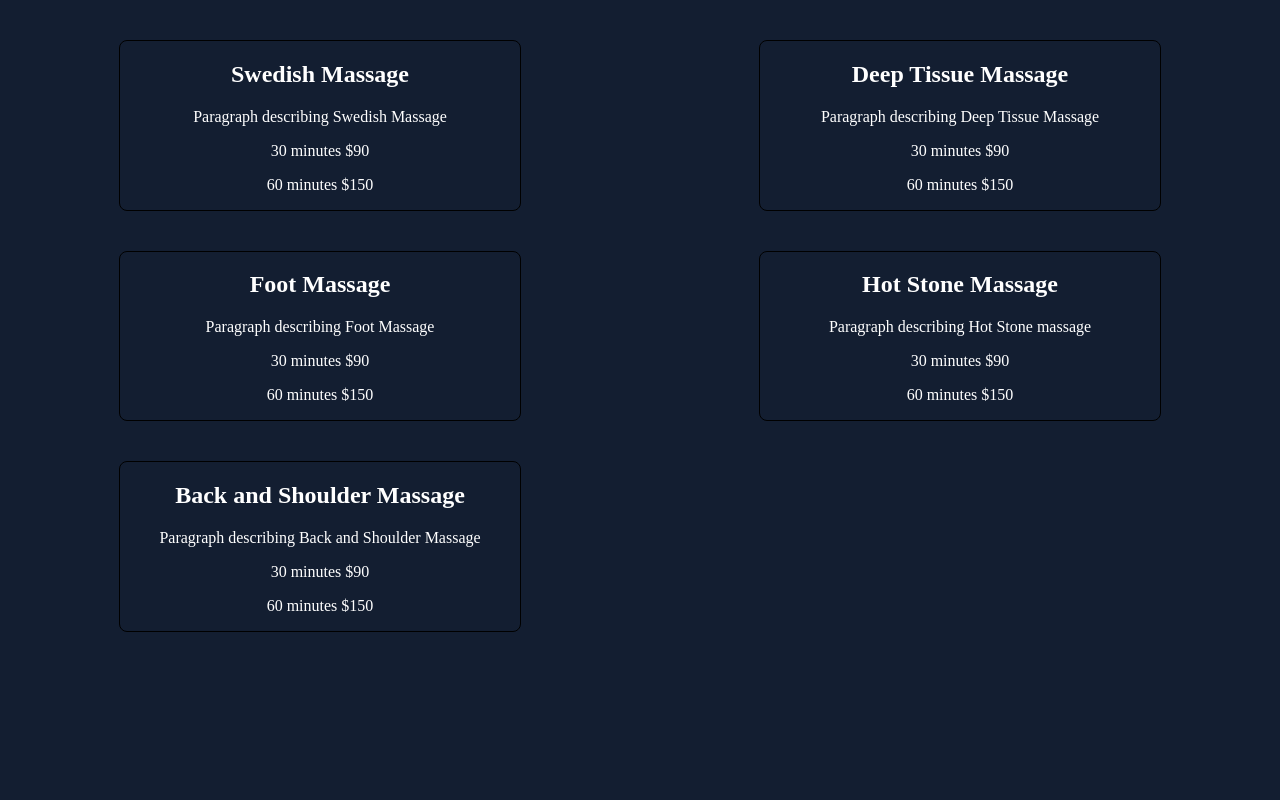
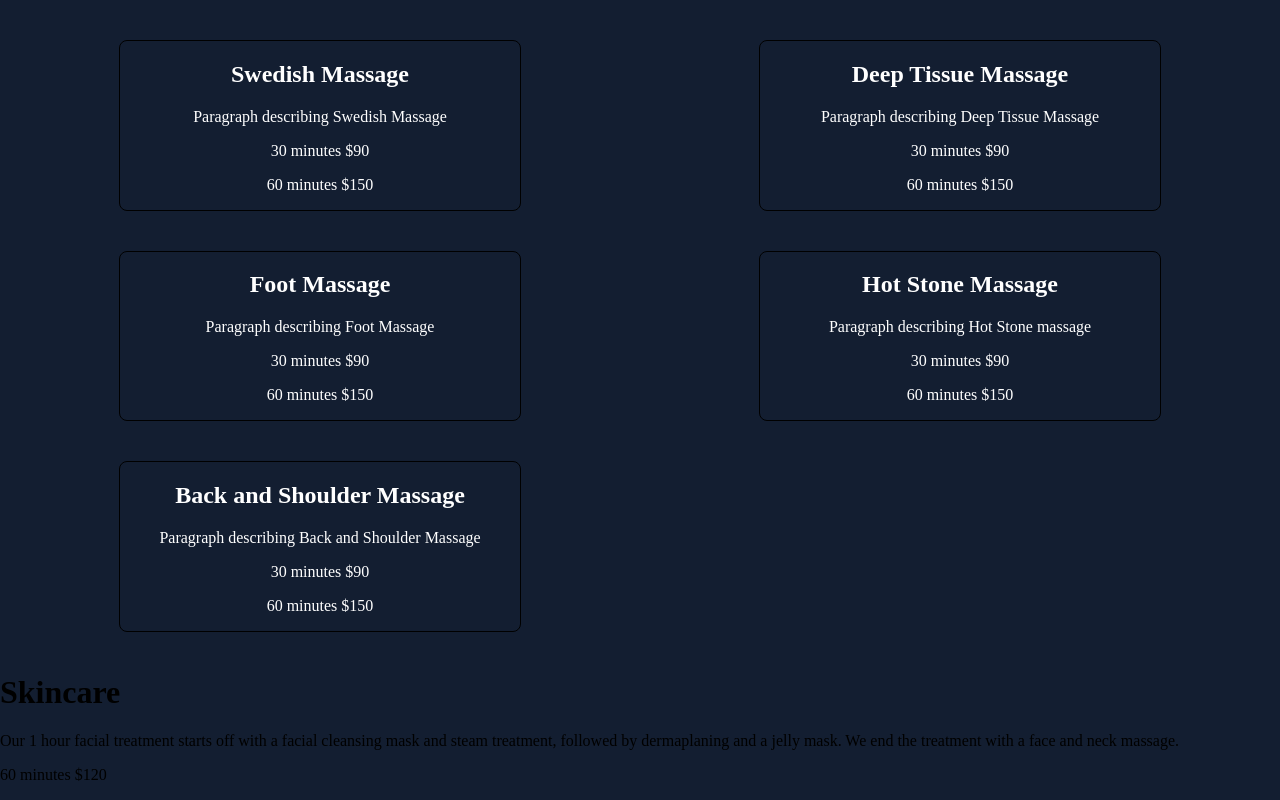
Before and after one commit to LaurenCummings/spa-project, a React (Vite) app: page / in a window 1280 px wide. Shown: the part 1088-1888 px from the top of the page. Before the commit the page ends 1740 px from the top, so only its background shows below. Built offline with nearby package versions, Linux system fonts and the light colour scheme.

Commit message:
Added skincare section

```diff
--- a/src/App.jsx
+++ b/src/App.jsx
@@ -3,6 +3,7 @@ import Topbar from './components/Topbar.jsx';
 import Banner from './components/Banner.jsx';
 import ServiceNav from './components/ServiceNav.jsx';
 import Massage from './components/Massage.jsx';
+import Skincare from './components/Skincare.jsx';
 import Footer from './components/Footer.jsx';
 
 function App() {
@@ -13,6 +14,7 @@ function App() {
       <Banner />
       <ServiceNav />
       <Massage />
+      <Skincare />
       {/* <Footer /> */}
     </div>
   )
--- /dev/null
+++ b/src/components/Skincare.jsx
@@ -0,0 +1,13 @@
+import '../css/Skincare.css';
+
+function Skincare() {
+    return (
+        <div className="skincare">
+            <h1>Skincare</h1>
+            <p>Our 1 hour facial treatment starts off with a facial cleansing mask and steam treatment, followed by dermaplaning and a jelly mask. We end the treatment with a face and neck massage.</p>
+            <p>60 minutes $120</p>
+        </div>
+    )
+}
+
+export default Skincare;
```
Also changed, not shown: src/css/Skincare.css (added).
